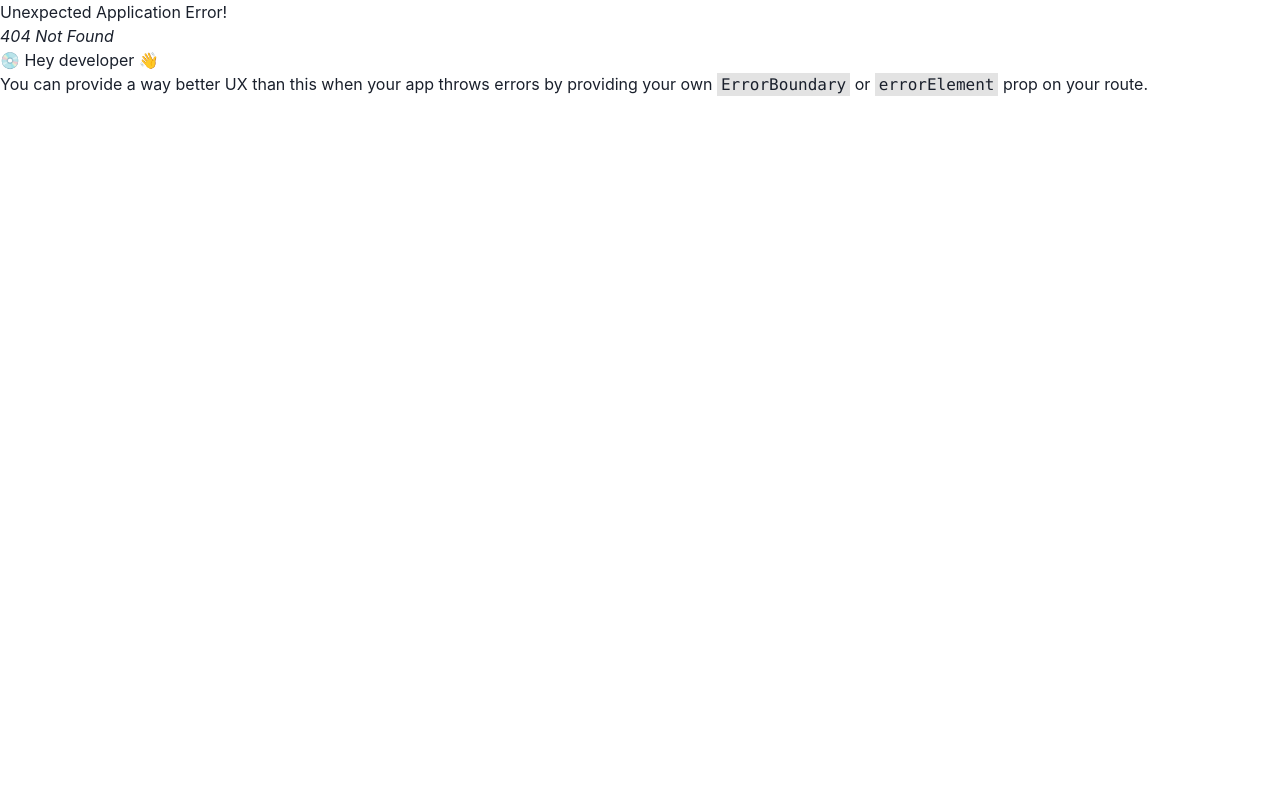
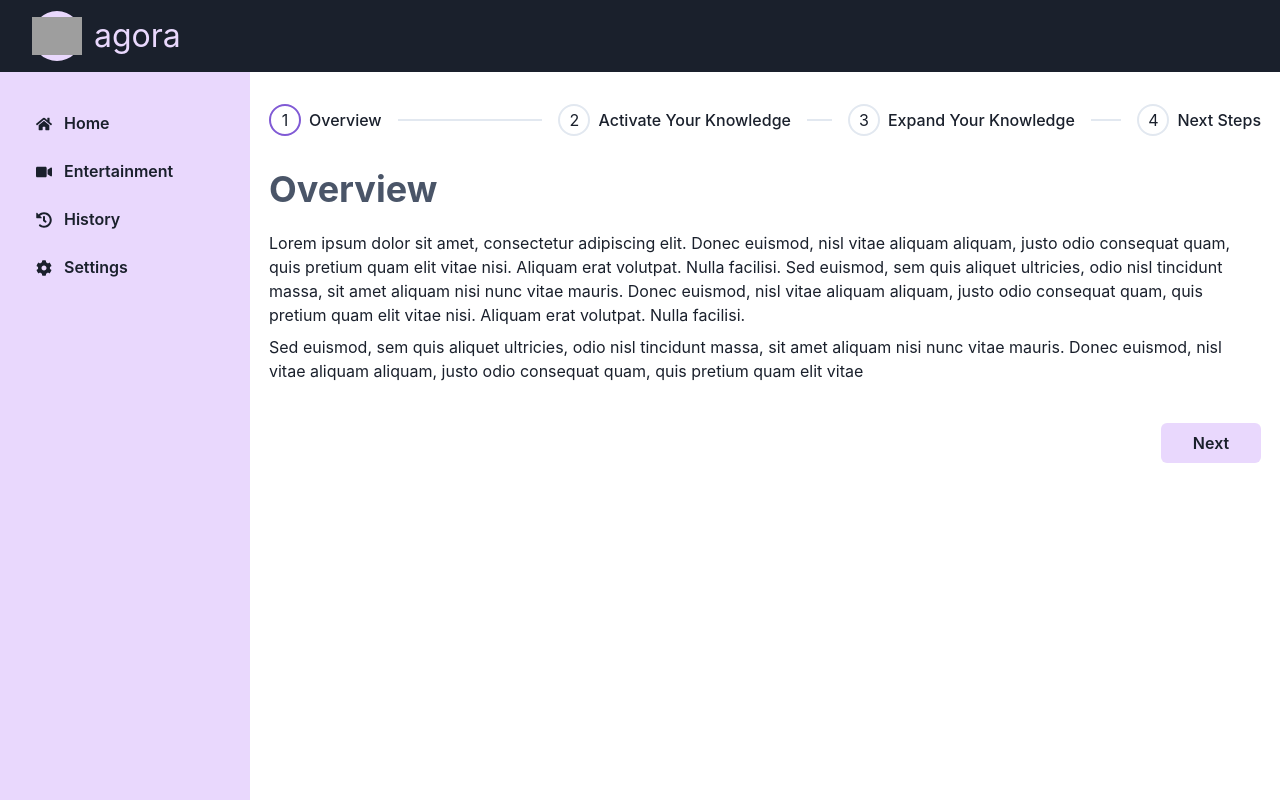
Before and after one commit to faizahsayyid/shehacks2024, a React (Vite) app: page /lesson/1 in a window 1280 px wide. Before the commit this address had no page. Built offline with nearby package versions, Linux system fonts and the light colour scheme; grey boxes are pictures that could not be loaded.

Commit message:
feat: lesson plan

```diff
--- a/src/App.jsx
+++ b/src/App.jsx
@@ -4,6 +4,7 @@ import { createBrowserRouter, RouterProvider } from "react-router-dom";
 import Home from "./pages/Home";
 import Root from "./pages/Root";
 import Settings from "./pages/Settings";
+import Lesson from "./pages/Lesson";
 
 const router = createBrowserRouter([
   {
@@ -18,6 +19,10 @@ const router = createBrowserRouter([
         path: "/settings",
         element: <Settings />,
       },
+      {
+        path: "/lesson/:id",
+        element: <Lesson />,
+      },
     ],
   },
 ]);
--- a/src/components/LessonCard.jsx
+++ b/src/components/LessonCard.jsx
@@ -12,10 +12,12 @@ import PropTypes from "prop-types";
 import React from "react";
 import { CheckCircleIcon, Icon } from "@chakra-ui/icons";
 import { FaBookOpen } from "react-icons/fa";
+import { useNavigate } from "react-router-dom";
 
-const LessonCard = ({ title, summary, isComplete }) => {
+const LessonCard = ({ id, title, summary, isComplete }) => {
+  const navigate = useNavigate();
   return (
-    <Card p={5}>
+    <Card p={5} onClick={() => navigate(`/lesson/${id}`)} cursor="pointer">
       <CardHeader>
         <Flex alignItems="center" gap={4}>
           {isComplete ? (
@@ -39,6 +41,7 @@ const LessonCard = ({ title, summary, isComplete }) => {
 };
 
 LessonCard.propTypes = {
+  id: PropTypes.string,
   title: PropTypes.string,
   summary: PropTypes.string,
   isComplete: PropTypes.bool,
--- a/src/pages/Home/components/TodaysLessons.jsx
+++ b/src/pages/Home/components/TodaysLessons.jsx
@@ -9,6 +9,7 @@ const TodaysLessons = () => {
         Today's Lessons
       </Heading>
       <LessonCard
+        id="1"
         title="The French Revolution"
         summary="In this dynamic lesson on the French Revolution, you will delve into the
         tumultuous events of the late 18th century that reshaped France and
@@ -20,6 +21,7 @@ const TodaysLessons = () => {
         isComplete={false}
       />
       <LessonCard
+        id="2"
         title="The French Revolution"
         summary="In this dynamic lesson on the French Revolution, you will delve into the
         tumultuous events of the late 18th century that reshaped France and
@@ -31,6 +33,7 @@ const TodaysLessons = () => {
         isComplete={false}
       />
       <LessonCard
+        id="3"
         title="The French Revolution"
         summary="In this dynamic lesson on the French Revolution, you will delve into the
         tumultuous events of the late 18th century that reshaped France and
--- /dev/null
+++ b/src/pages/Lesson/components/Section.jsx
@@ -0,0 +1,25 @@
+import { Box, Heading, Text } from "@chakra-ui/react";
+import PropTypes from "prop-types";
+import React from "react";
+
+const Section = ({ headerText, bodyText }) => {
+  return (
+    <Box>
+      <Heading mb={5} color={"gray.600"}>
+        {headerText}
+      </Heading>
+      {bodyText.split("\n").map((paragraph, index) => (
+        <Text key={index} mb={2}>
+          {paragraph}
+        </Text>
+      ))}
+    </Box>
+  );
+};
+
+Section.propTypes = {
+  headerText: PropTypes.string,
+  bodyText: PropTypes.string,
+};
+
+export default Section;
--- /dev/null
+++ b/src/pages/Lesson/components/Steps.jsx
@@ -0,0 +1,78 @@
+import React from "react";
+import {
+  Stepper,
+  Step,
+  StepIndicator,
+  StepIcon,
+  StepStatus,
+  StepNumber,
+  Box,
+  StepTitle,
+  StepSeparator,
+} from "@chakra-ui/react";
+import PropTypes from "prop-types";
+
+const Steps = ({ index }) => {
+  return (
+    <Stepper index={index} colorScheme="purple">
+      <Step key={0}>
+        <StepIndicator>
+          <StepStatus
+            complete={<StepIcon />}
+            incomplete={<StepNumber />}
+            active={<StepNumber />}
+          />
+        </StepIndicator>
+        <Box flexShrink="0">
+          <StepTitle>Overview</StepTitle>
+        </Box>
+        <StepSeparator />
+      </Step>
+      <Step key={1}>
+        <StepIndicator>
+          <StepStatus
+            complete={<StepIcon />}
+            incomplete={<StepNumber />}
+            active={<StepNumber />}
+          />
+        </StepIndicator>
+        <Box flexShrink="0">
+          <StepTitle>Activate Your Knowledge</StepTitle>
+        </Box>
+        <StepSeparator />
+      </Step>
+      <Step key={2}>
+        <StepIndicator>
+          <StepStatus
+            complete={<StepIcon />}
+            incomplete={<StepNumber />}
+            active={<StepNumber />}
+          />
+        </StepIndicator>
+        <Box flexShrink="0">
+          <StepTitle>Expand Your Knowledge</StepTitle>
+        </Box>
+        <StepSeparator />
+      </Step>
+      <Step key={3}>
+        <StepIndicator>
+          <StepStatus
+            complete={<StepIcon />}
+            incomplete={<StepNumber />}
+            active={<StepNumber />}
+          />
+        </StepIndicator>
+        <Box flexShrink="0">
+          <StepTitle>Next Steps</StepTitle>
+        </Box>
+        <StepSeparator />
+      </Step>
+    </Stepper>
+  );
+};
+
+Steps.propTypes = {
+  index: PropTypes.number,
+};
+
+export default Steps;
--- /dev/null
+++ b/src/pages/Lesson/index.jsx
@@ -0,0 +1,68 @@
+import React from "react";
+import Section from "./components/Section";
+import Steps from "./components/Steps";
+import { Button, Flex } from "@chakra-ui/react";
+import { useNavigate } from "react-router-dom";
+
+const Lesson = () => {
+  const [activeStep, setActiveStep] = React.useState(0);
+  const navigate = useNavigate();
+
+  const lessonSections = [
+    {
+      headerText: "Overview",
+      bodyText: `Lorem ipsum dolor sit amet, consectetur adipiscing elit. Donec euismod, nisl vitae aliquam aliquam, justo odio consequat quam, quis pretium quam elit vitae nisi. Aliquam erat volutpat. Nulla facilisi. Sed euismod, sem quis aliquet ultricies, odio nisl tincidunt massa, sit amet aliquam nisi nunc vitae mauris. Donec euismod, nisl vitae aliquam aliquam, justo odio consequat quam, quis pretium quam elit vitae nisi. Aliquam erat volutpat. Nulla facilisi.
+
+        Sed euismod, sem quis aliquet ultricies, odio nisl tincidunt massa, sit amet aliquam nisi nunc vitae mauris. Donec euismod, nisl vitae aliquam aliquam, justo odio consequat quam, quis pretium quam elit vitae`,
+    },
+    {
+      headerText: "Activate Your Knowledge",
+      bodyText: `Lorem ipsum dolor sit amet, consectetur adipiscing elit. Donec euismod, nisl vitae aliquam aliquam, justo odio consequat quam, quis pretium quam elit vitae nisi. Aliquam erat volutpat. Nulla facilisi. Sed euismod, sem quis aliquet ultricies, odio nisl tincidunt massa, sit amet aliquam nisi nunc vitae mauris. Donec euismod, nisl vitae aliquam aliquam, justo odio consequat quam, quis pretium quam elit vitae nisi. Aliquam erat volutpat. Nulla facilisi.
+
+        Sed euismod, sem quis aliquet ultricies, odio nisl tincidunt massa, sit amet aliquam nisi nunc vitae mauris. Donec euismod, nisl vitae aliquam aliquam, justo odio consequat quam, quis pretium quam elit vitae`,
+    },
+    {
+      headerText: "Expand Your Knowledge",
+      bodyText: `Lorem ipsum dolor sit amet, consectetur adipiscing elit. Donec euismod, nisl vitae aliquam aliquam, justo odio consequat quam, quis pretium quam elit vitae nisi. Aliquam erat volutpat. Nulla facilisi. Sed euismod, sem quis aliquet ultricies, odio nisl tincidunt massa, sit amet aliquam nisi nunc vitae mauris. Donec euismod, nisl vitae aliquam`,
+    },
+    {
+      headerText: "Next Steps",
+      bodyText: `Lorem ipsum dolor sit amet, consectetur adipiscing elit. Donec euismod, nisl vitae aliquam aliquam, justo odio consequat quam, quis pretium quam elit vitae nisi. Aliquam erat volutpat. Nulla facilisi. Sed euismod, sem quis aliquet ultricies, odio nisl tincidunt massa, sit amet aliquam nisi nunc vitae mauris. Donec euismod, nisl vitae aliquam`,
+    },
+  ];
+
+  const onComplete = () => {
+    navigate("/");
+  };
+
+  return (
+    <Flex gap={8} flexDir="column">
+      <Steps index={activeStep} />
+      <Section
+        headerText={lessonSections[activeStep].headerText}
+        bodyText={lessonSections[activeStep].bodyText}
+      />
+      {activeStep < 3 ? (
+        <Button
+          alignSelf="end"
+          width="100px"
+          bgColor="purple.100"
+          onClick={() => setActiveStep(activeStep + 1)}
+        >
+          Next
+        </Button>
+      ) : (
+        <Button
+          alignSelf="end"
+          width="100px"
+          bgColor="purple.100"
+          onClick={onComplete}
+        >
+          Complete
+        </Button>
+      )}
+    </Flex>
+  );
+};
+
+export default Lesson;
```
